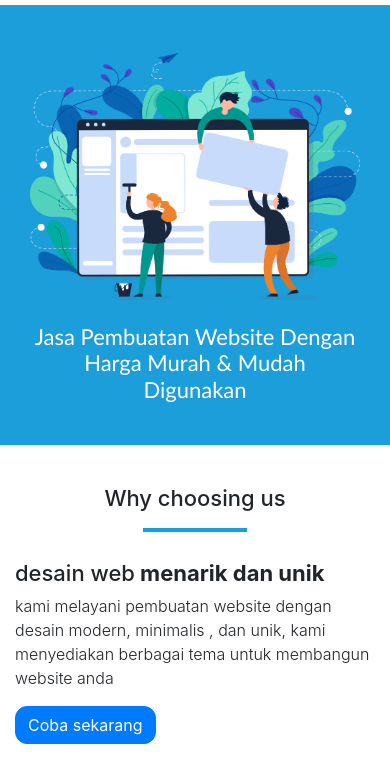
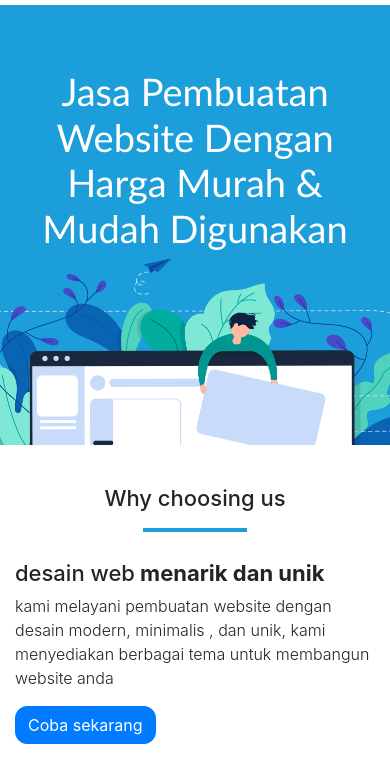
Before and after one commit to iko16-haekal/weebdev, a Gatsby site: page / in a window 390 px wide. Shown: the part 63-844 px from the top of the page. Built offline with nearby package versions, Linux system fonts and the light colour scheme; Gatsby itself is replaced by a stand-in of ours.

Commit message:
menambahkan responsive pada tablet v1

```diff
--- a/src/pages/index.js
+++ b/src/pages/index.js
@@ -30,7 +30,7 @@ const IndexPage = () => (
             >
               Jasa Pembuatan Website Dengan Harga Murah & Mudah Digunakan
             </h2>
-            <Link className="btn btn-warning btn-started text-center text-white mt-3 font-weight-bold mobile-hide ">
+            <Link className="btn btn-warning btn-started text-center text-white mt-3 font-weight-bold mobile-hide tablet-hide ">
               Get started
             </Link>
           </div>
--- a/src/pages/style.css
+++ b/src/pages/style.css
@@ -75,3 +75,29 @@
     text-align: center;
   }
 }
+
+@media screen and (max-width: 790px) {
+  .jmb-row {
+    display: flex !important;
+    flex-direction: column !important;
+    align-items: center;
+  }
+
+  .col-jmb-img {
+    transform: scale(1.4) !important;
+    margin-top: -10px !important;
+  }
+
+  .col-jmb-text {
+    margin-top: 40px !important;
+    text-align: center;
+  }
+
+  .text-jmb {
+    font-size: 38px !important;
+  }
+
+  .tablet-hide {
+    display: none !important;
+  }
+}
```
